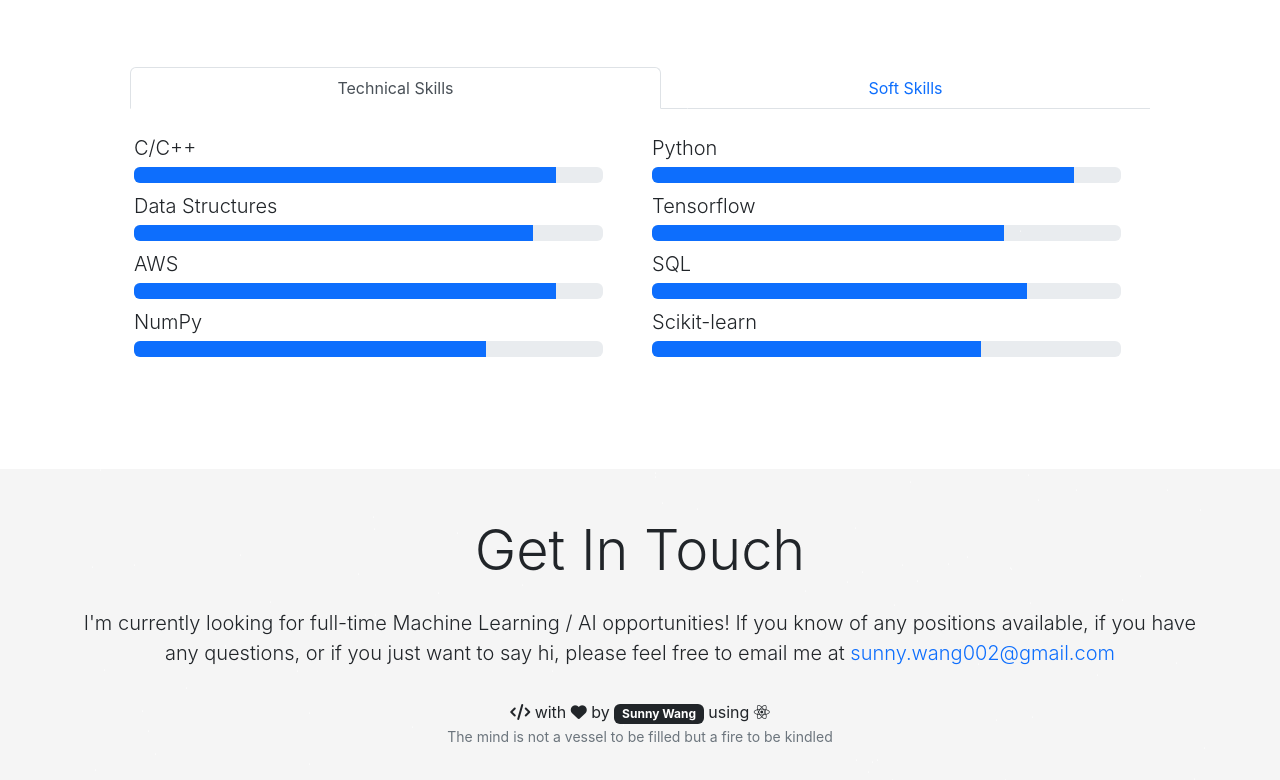
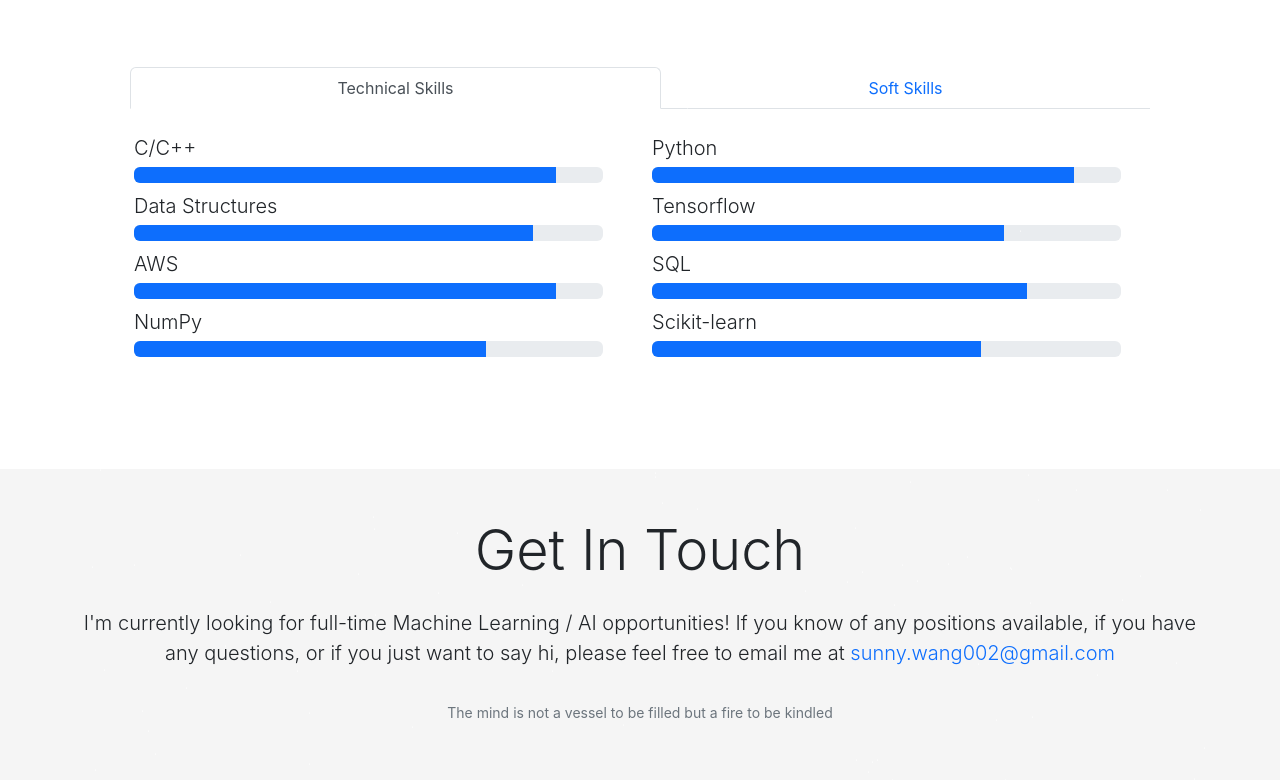
Before and after one commit to SunnyWang0/home, a React (Create React App) app: page / in a window 1280 px wide. Shown: the part 1722-2502 px from the top of the page. Built offline with nearby package versions, Linux system fonts and the light colour scheme; no server answers.

Commit message:
remove footer

```diff
--- a/src/components/Footer.jsx
+++ b/src/components/Footer.jsx
@@ -8,16 +8,6 @@ const Footer = (props) => {
     <footer style={bgStyle} className="mt-auto py-5 text-center ">
       <Container>
         {props.children}
-        <i className="fas fa-code" /> with <i className="fas fa-heart" /> by{" "}
-        <a
-          rel="noopener"
-          href="https://github.com/SunnyWang0"
-          aria-label="My GitHub"
-        > <span className="badge bg-dark">
-            Sunny Wang
-          </span>
-        </a>{" "}
-        using <i className="fab fa-react" />
         <p>
           <small className="text-muted">
           The mind is not a vessel to be filled but a fire to be kindled
```
